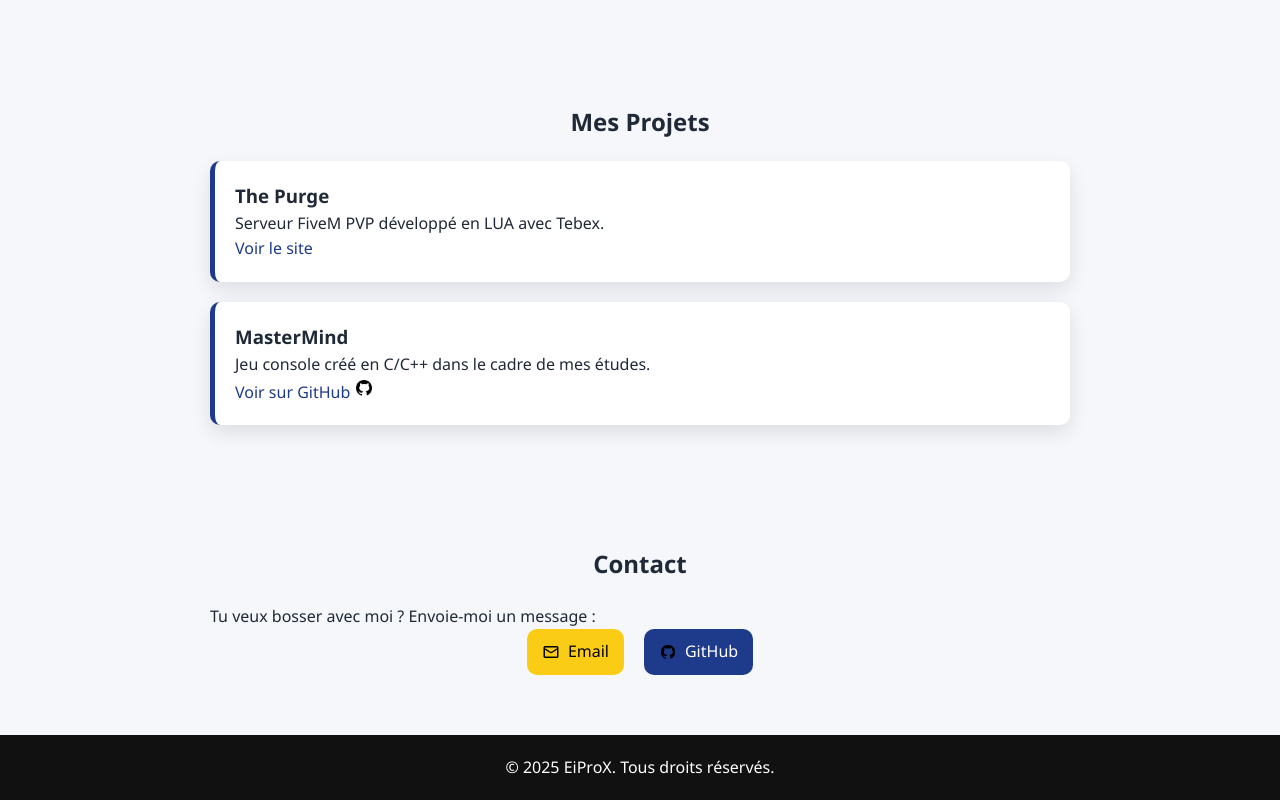
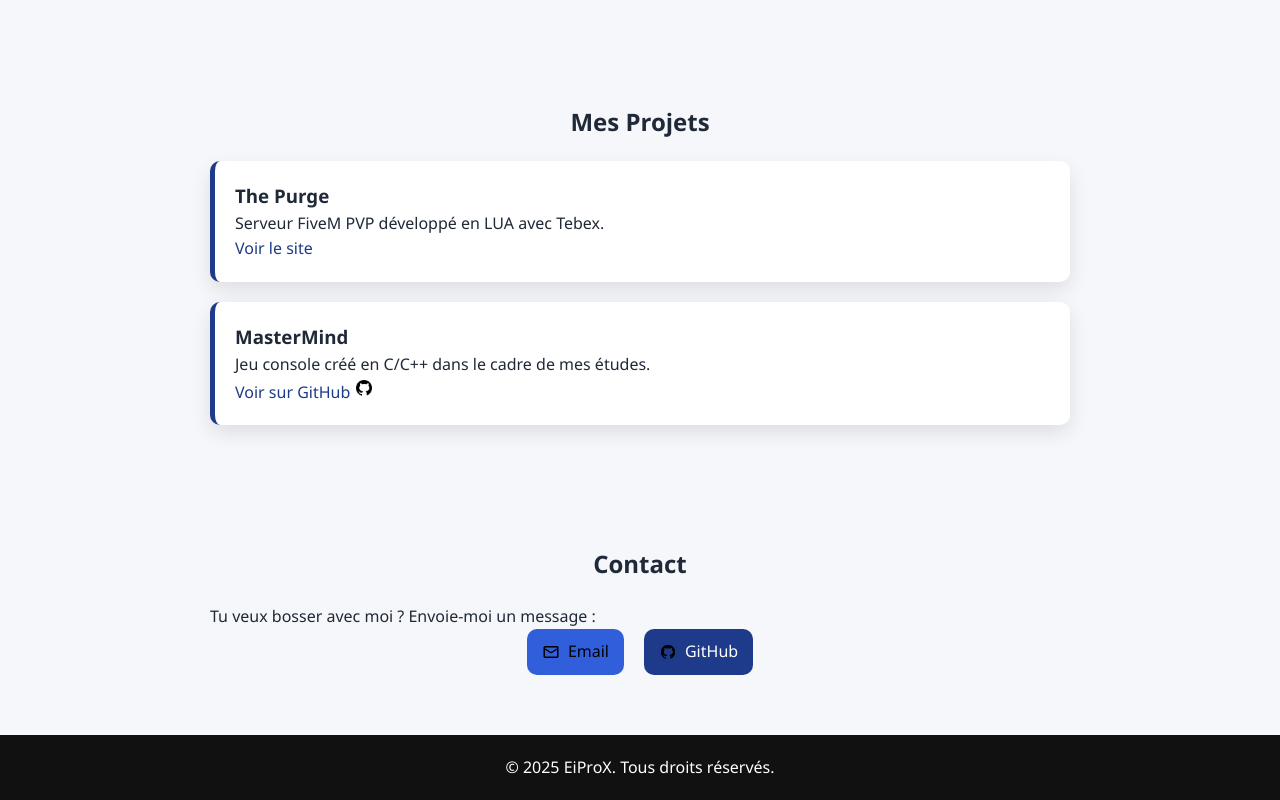
Before and after one commit to EiProX/portfolio, a plain HTML site: page index.html in a window 1280 px wide. In both pictures the pointer is over the link "Email". Shown: the part 622-1422 px from the top of the page. Drawn offline with Linux system fonts and the light colour scheme.

Commit message:
Update style.css

```diff
--- a/style.css
+++ b/style.css
@@ -140,7 +140,7 @@ h2 {
 }
 
 .contact-links a:hover {
-  background-color: #facc15;
+  background-color: #315fdb;
   color: black;
 }
 
```
